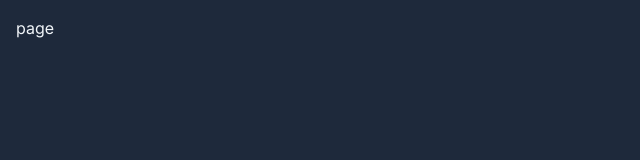
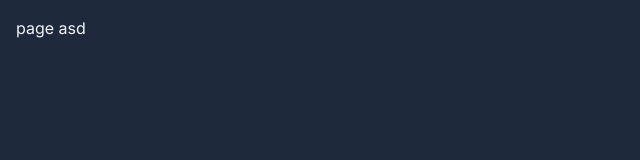
Before and after one commit to Dugicha/Botnow, a Next.js app: page /meoregverd in a window 1280 px wide. Shown: the top 160 px of the page, without its empty margins (0-640 px from the left). Built offline with nearby package versions, Linux system fonts and the light colour scheme.

Commit message:
Initial commit

```diff
--- a/src/app/meoregverd/page.js
+++ b/src/app/meoregverd/page.js
@@ -2,7 +2,7 @@ import React from 'react'
 
 const page = () => {
   return (
-    <div>page</div>
+    <div>page asd</div>
   )
 }
 
```
